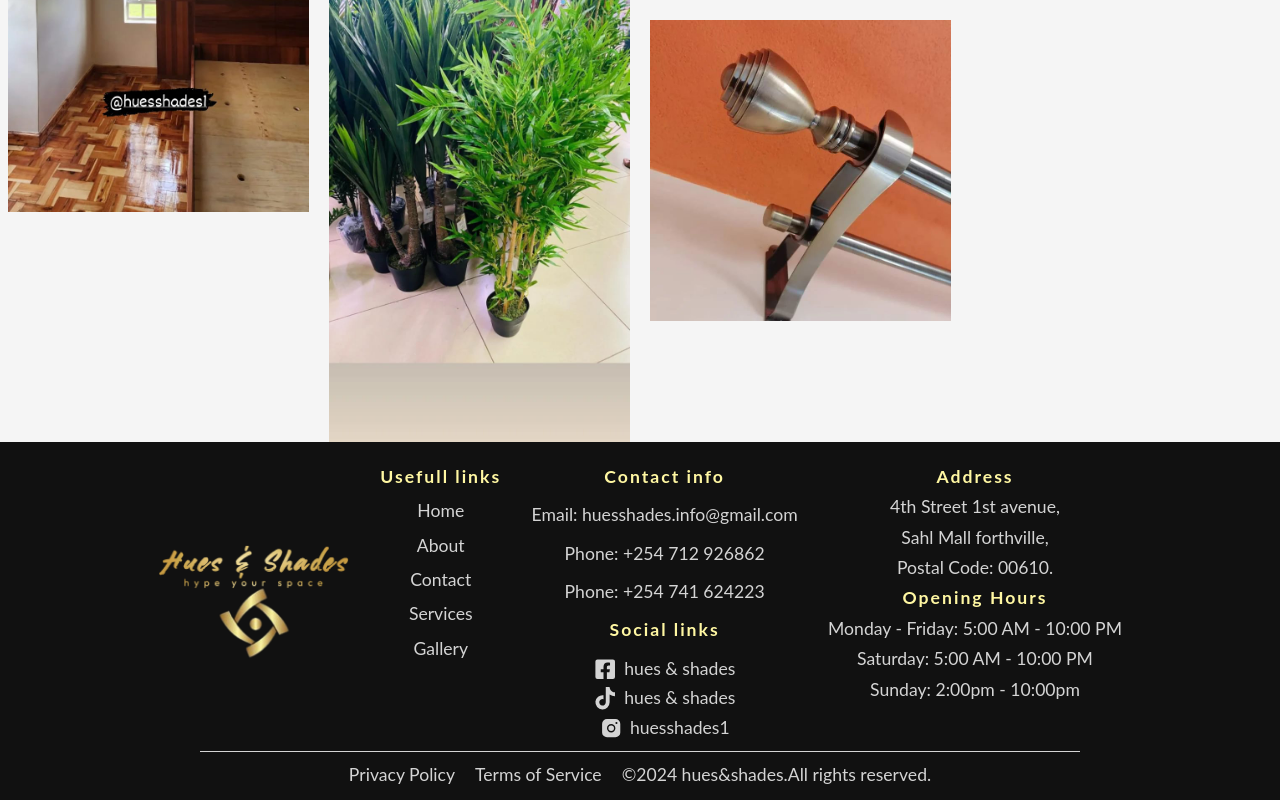
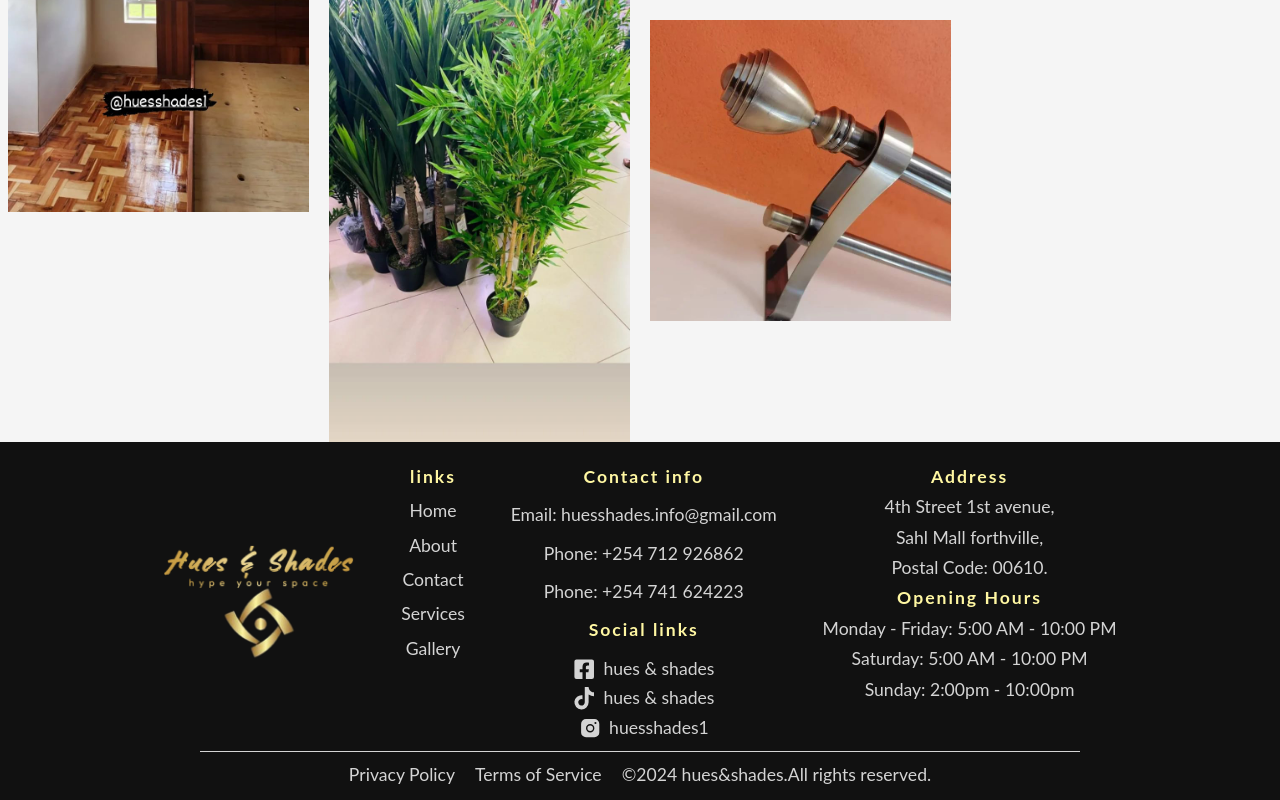
Before and after one commit to lkbrian/Hues-Shades, a React (Vite) app: page /AppGallery in a window 1280 px wide. Shown: the part 4073-4873 px from the top of the page. Built offline with nearby package versions, Linux system fonts and the light colour scheme.

Commit message:
{polish footer

```diff
--- a/src/components/Footer/index.jsx
+++ b/src/components/Footer/index.jsx
@@ -16,19 +16,19 @@ function Footer() {
       p={"12px"}
       display={"flex"}
       flexDirection={"column"}
-      justifyContent={"center"}
+      justifyContent={{base:"flex-start",md: "center" }}
       alignItems={"center"}
       bg={"#111"}
     >
       <Box
         p={"10px"}
         display={"flex"}
-        justifyContent={"space-evenly"}
+        justifyContent={{base:"flex-start",md: "space-evenly" }}
         // alignItems={"center"}
         width={{base:"100%",md:"80%"}}
-        gap={'20px'}
+        gap={'30px'}
         flexWrap={'wrap'}
-        flexDirection={{base:"column",md:"row"}}
+        flexDirection={{base:"row",md:"row"}}
       > <Box display={{base: "none",md: "flex"}} alignSelf={"center"}>
         <Image src={logo} alt="Hues & Shades" h={"120px"}/>
         </Box>
@@ -37,14 +37,14 @@ function Footer() {
           flexDirection={"column"}
           gap={"8px"}
           display={{base: "none",sm: "flex"}}
-          textAlign={'center'}
+          textAlign={{base: 'start',md :"center"}}
         >
           <Text
             fontWeight={"bold"}
             letterSpacing={"2px"}
             color={"#fff7a2"}
           >
-            Usefull links
+          links
           </Text>
           <NavLink to={"/"} >
             Home
@@ -59,7 +59,7 @@ function Footer() {
         <Box
           display={"flex"}
           flexDirection={"column"}
-          textAlign={'center'}
+          textAlign={{base: 'start',md :"center"}}
           gap={"12px"}
         >
           <Text
@@ -80,7 +80,7 @@ function Footer() {
             Social links
           </Text>
           <Flex flexDirection={'column'}
-            alignItems={'center'}
+            alignItems={{base: 'start',md :'center'}}
             gap={'3px'}
             >
             <Box display={'flex'} gap={'8px'} alignItems={'center'}>
@@ -106,7 +106,7 @@ function Footer() {
         </Box>
         <Box display={"flex"}
           flexDirection={"column"}
-          textAlign={'center'}
+          textAlign={{base: 'start',md :"center"}}
           gap={"4px"}>
           <Text
             fontWeight={"bold"}
@@ -132,7 +132,7 @@ function Footer() {
           <Text>Saturday: 5:00 AM - 10:00 PM</Text>
           <Text>Sunday: 2:00pm - 10:00pm</Text>
         </Box>
-        {/* <Flex flexDirection={"column"} textAlign={"center"}>
+        {/* <Flex flexDirection={"column"} textAlign={{base: 'start',md :}>
           <Text
             fontWeight={"bold"}
             letterSpacing={"2px"}
```
